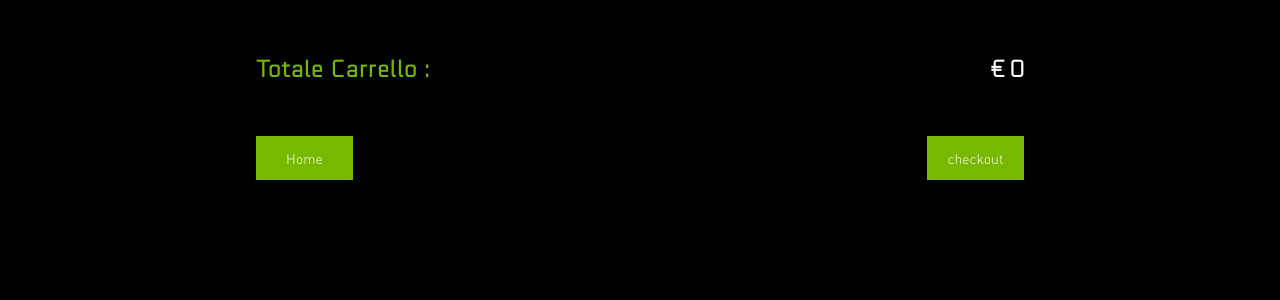
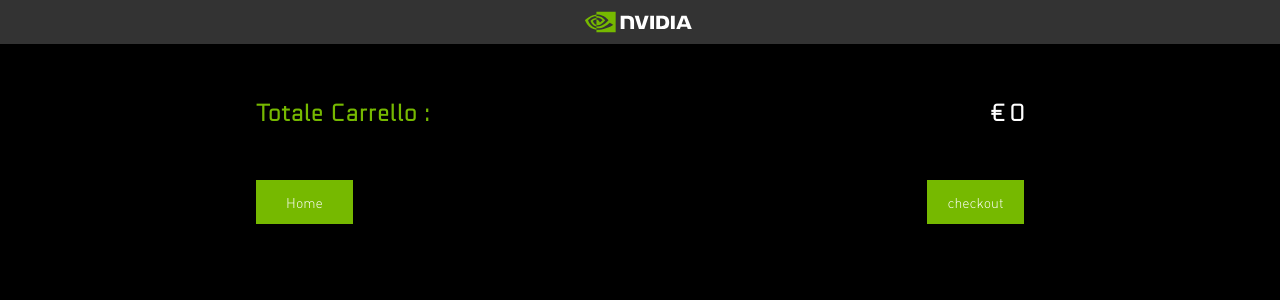
Before and after one commit to Micheleg27/NVIDIA-GeForce-Now-REACT-, a React (Create React App) app: page /carrello in a window 1280 px wide. Shown: the top 300 px of the page. Built offline with nearby package versions, Linux system fonts and the light colour scheme.

Commit message:
fix: fix links footer nero

```diff
--- a/src/Components/BasicComponents/Data.js
+++ b/src/Components/BasicComponents/Data.js
@@ -4,8 +4,8 @@ import quadro from '../../Source/assets_Prodotti/Quadro.png';
 // Footer Nero
 
 export const INFORMAZIONI = [
-	{ id: 'Abbonamento', link: '#' },
-	{ id: 'Giochi', link: '#' },
+	{ id: 'Abbonamento', link: '/abbonamento' },
+	{ id: 'Giochi', link: '/giochi' },
 	{ id: 'Vanataggi principli della release', link: '#' },
 	{ id: "Condizioni d'uso", link: '#' }
 ];
@@ -13,16 +13,16 @@ export const INFORMAZIONI = [
 export const RISORSE = [
 	{ id: 'Forum', link: '#' },
 	{ id: 'Prodotti consigliati', link: '#' },
-	{ id: 'Guida rapida per PC/Mac', link: '#' },
-	{ id: 'Guida rapida per PC Android', link: '#' }
+	{ id: 'Guida rapida per PC/Mac', link: '/requisitidisistema/macos' },
+	{ id: 'Guida rapida per PC Android', link: '/requisitidisistema/pcwindows' }
 ];
 
 export const SUPPORTO = [
-	{ id: 'Stato del Server', link: '#' },
-	{ id: 'Scarica', link: '#' },
-	{ id: 'FAQ', link: '#' },
-	{ id: 'Requisiti di Sistema', link: '#' },
-	{ id: 'Assistenza tecnica', link: '#' }
+	{ id: 'Stato del Server', link: '/serverStatus' },
+	{ id: 'Scarica', link: '/scarica' },
+	{ id: 'FAQ', link: '/faq' },
+	{ id: 'Requisiti di Sistema', link: '/requisitiDiSistema/*' },
+	{ id: 'Assistenza tecnica', link: '/supportoTecnico' }
 ];
 
 // Footer Bianco
--- a/src/Components/CartComponents/Cart.js
+++ b/src/Components/CartComponents/Cart.js
@@ -1,9 +1,10 @@
 import { Button } from '../BasicComponents/Button';
 import React, { useState, useEffect } from 'react';
 import { Link } from 'react-router-dom';
+import CartNav from './CartNav';
 
 const Cart = ({ cart, setCart, handleChange }) => {
-	const [ price, setPrice ] = useState(0);
+	const [price, setPrice] = useState(0);
 
 	const handleRemove = (id) => {
 		const arr = cart.filter((item) => item.id !== id);
@@ -22,6 +23,8 @@ const Cart = ({ cart, setCart, handleChange }) => {
 	});
 
 	return (
+		<React.Fragment>
+			<CartNav />
 			<article className="text-light">
 				{cart.map((item) => (
 					<div className="cart_box" key={item.id}>
@@ -45,12 +48,15 @@ const Cart = ({ cart, setCart, handleChange }) => {
 					<span>€ {price}</span>
 				</div>
 				<div style={{ display: 'flex', justifyContent: 'space-between' }}>
-				<Button buttonSize="BTN--medium">
-					<Link to="/">Home</Link>
-				</Button>
+
+					<Link to="/">
+						<Button buttonSize="BTN--medium">Home</Button>
+					</Link>
+
 					<Button buttonSize="BTN--medium">checkout</Button>
 				</div>
 			</article>
+		</React.Fragment>
 	);
 };
 
--- /dev/null
+++ b/src/Components/CartComponents/CartNav.js
@@ -0,0 +1,29 @@
+function CartNav() {
+    return ( <nav className="sfondo-nav">
+        <div className="d-flex align-items-center justify-content-center">
+            <a href="https://www.nvidia.com" target="_blank" rel="noreferrer">
+                <svg
+                    id="svg-server"
+                    enable-background="new 0 0 974.7 179.7"
+                    version="1.1"
+                    viewBox="0 0 974.7 179.7"
+                    xmlns="http://www.w3.org/2000/svg"
+                    width="110"
+                    height="44"
+                >
+                    <title>Leadership nell'elaborazione basata su intelligenza artificiale con NVIDIA</title>
+                    <path
+                        d="m578.2 34v118h33.3v-118h-33.3zm-262-0.2v118.1h33.6v-91.7l26.2 0.1c8.6 0 14.6 2.1 18.7 6.5 5.3 5.6 7.4 14.7 7.4 31.2v53.9h32.6v-65.2c0-46.6-29.7-52.9-58.7-52.9h-59.8zm315.7 0.2v118h54c28.8 0 38.2-4.8 48.3-15.5 7.2-7.5 11.8-24.1 11.8-42.2 0-16.6-3.9-31.4-10.8-40.6-12.2-16.5-30-19.7-56.6-19.7h-46.7zm33 25.6h14.3c20.8 0 34.2 9.3 34.2 33.5s-13.4 33.6-34.2 33.6h-14.3v-67.1zm-134.7-25.6l-27.8 93.5-26.6-93.5h-36l38 118h48l38.4-118h-34zm231.4 118h33.3v-118h-33.3v118zm93.4-118l-46.5 117.9h32.8l7.4-20.9h55l7 20.8h35.7l-46.9-117.8h-44.5zm21.6 21.5l20.2 55.2h-41l20.8-55.2z"
+                        fill="white"
+                    />
+                    <path
+                        fill="#76B900"
+                        d="m101.3 53.6v-16.2c1.6-0.1 3.2-0.2 4.8-0.2 44.4-1.4 73.5 38.2 73.5 38.2s-31.4 43.6-65.1 43.6c-4.5 0-8.9-0.7-13.1-2.1v-49.2c17.3 2.1 20.8 9.7 31.1 27l23.1-19.4s-16.9-22.1-45.3-22.1c-3-0.1-6 0.1-9 0.4m0-53.6v24.2l4.8-0.3c61.7-2.1 102 50.6 102 50.6s-46.2 56.2-94.3 56.2c-4.2 0-8.3-0.4-12.4-1.1v15c3.4 0.4 6.9 0.7 10.3 0.7 44.8 0 77.2-22.9 108.6-49.9 5.2 4.2 26.5 14.3 30.9 18.7-29.8 25-99.3 45.1-138.7 45.1-3.8 0-7.4-0.2-11-0.6v21.1h170.2v-179.7h-170.4zm0 116.9v12.8c-41.4-7.4-52.9-50.5-52.9-50.5s19.9-22 52.9-25.6v14h-0.1c-17.3-2.1-30.9 14.1-30.9 14.1s7.7 27.3 31 35.2m-73.5-39.5s24.5-36.2 73.6-40v-13.2c-54.4 4.4-101.4 50.4-101.4 50.4s26.6 77 101.3 84v-14c-54.8-6.8-73.5-67.2-73.5-67.2z"
+                    />
+                </svg>
+            </a>
+        </div>
+    </nav> );
+}
+
+export default CartNav;
--- a/src/Components/ThanksForRegister.js
+++ b/src/Components/ThanksForRegister.js
@@ -8,11 +8,25 @@ function ThanksForRegister() {
 		<div className="TFR-background">
 			<div className="container TFR-container">
 				<div className="d-flex justify-content-center">
-					<img
-						className="ad-logo-Nvidia"
-						src="https://login.nvgs.nvidia.com/NVIDIA-Logo.dark.33f4916f178880192ae7.svg"
-						alt="nvidia-logo"
-					/>
+					<svg
+						id="svg-server"
+						enable-background="new 0 0 974.7 179.7"
+						version="1.1"
+						viewBox="0 0 974.7 179.7"
+						xmlns="http://www.w3.org/2000/svg"
+						width="110"
+						height="44"
+					>
+						<title>Leadership nell'elaborazione basata su intelligenza artificiale con NVIDIA</title>
+						<path
+							d="m578.2 34v118h33.3v-118h-33.3zm-262-0.2v118.1h33.6v-91.7l26.2 0.1c8.6 0 14.6 2.1 18.7 6.5 5.3 5.6 7.4 14.7 7.4 31.2v53.9h32.6v-65.2c0-46.6-29.7-52.9-58.7-52.9h-59.8zm315.7 0.2v118h54c28.8 0 38.2-4.8 48.3-15.5 7.2-7.5 11.8-24.1 11.8-42.2 0-16.6-3.9-31.4-10.8-40.6-12.2-16.5-30-19.7-56.6-19.7h-46.7zm33 25.6h14.3c20.8 0 34.2 9.3 34.2 33.5s-13.4 33.6-34.2 33.6h-14.3v-67.1zm-134.7-25.6l-27.8 93.5-26.6-93.5h-36l38 118h48l38.4-118h-34zm231.4 118h33.3v-118h-33.3v118zm93.4-118l-46.5 117.9h32.8l7.4-20.9h55l7 20.8h35.7l-46.9-117.8h-44.5zm21.6 21.5l20.2 55.2h-41l20.8-55.2z"
+							fill="white"
+						/>
+						<path
+							fill="#76B900"
+							d="m101.3 53.6v-16.2c1.6-0.1 3.2-0.2 4.8-0.2 44.4-1.4 73.5 38.2 73.5 38.2s-31.4 43.6-65.1 43.6c-4.5 0-8.9-0.7-13.1-2.1v-49.2c17.3 2.1 20.8 9.7 31.1 27l23.1-19.4s-16.9-22.1-45.3-22.1c-3-0.1-6 0.1-9 0.4m0-53.6v24.2l4.8-0.3c61.7-2.1 102 50.6 102 50.6s-46.2 56.2-94.3 56.2c-4.2 0-8.3-0.4-12.4-1.1v15c3.4 0.4 6.9 0.7 10.3 0.7 44.8 0 77.2-22.9 108.6-49.9 5.2 4.2 26.5 14.3 30.9 18.7-29.8 25-99.3 45.1-138.7 45.1-3.8 0-7.4-0.2-11-0.6v21.1h170.2v-179.7h-170.4zm0 116.9v12.8c-41.4-7.4-52.9-50.5-52.9-50.5s19.9-22 52.9-25.6v14h-0.1c-17.3-2.1-30.9 14.1-30.9 14.1s7.7 27.3 31 35.2m-73.5-39.5s24.5-36.2 73.6-40v-13.2c-54.4 4.4-101.4 50.4-101.4 50.4s26.6 77 101.3 84v-14c-54.8-6.8-73.5-67.2-73.5-67.2z"
+						/>
+					</svg>
 				</div>
 				<h3 className="TFR-title">Grazie per esserti iscritto/a alla nostra Newsletter!</h3>
 				<Button
--- a/src/SASS/_Product.scss
+++ b/src/SASS/_Product.scss
@@ -63,6 +63,9 @@
 }
 
 // CARRELLO
+.sfondo-nav{
+	background-color: #333;
+}
 
 article {
 	width: 60%;
@@ -76,6 +79,7 @@ article {
 		padding-bottom: 5px;
 		.cart_img {
 			display: flex;
+			align-items: center;
 			width: 50%;
 			gap: 50px;
 			img {
--- a/src/index.css
+++ b/src/index.css
@@ -109,8 +109,6 @@
   .rpFortniteSection .rpContentContainer {
     background-color: white;
     width: 100%;
-    height: -webkit-fit-content;
-    height: -moz-fit-content;
     height: fit-content;
     display: flex;
     flex-direction: column;
@@ -381,12 +379,6 @@
   outline: none;
   color: white;
 }
-.ad-container-one .ad-container .ad-wf-content .ad-storage ::-moz-placeholder {
-  color: white;
-}
-.ad-container-one .ad-container .ad-wf-content .ad-storage :-ms-input-placeholder {
-  color: white;
-}
 .ad-container-one .ad-container .ad-wf-content .ad-storage ::placeholder {
   color: white;
 }
@@ -1798,24 +1790,13 @@
   width: 100%;
 }
 .mgSliderContainer .mgAnimation1 {
-  -webkit-animation: scroll 80s linear infinite;
   animation: scroll 80s linear infinite;
 }
 .mgSliderContainer .mgAnimation2 {
-  -webkit-animation: scroll 70s linear infinite;
   animation: scroll 70s linear infinite;
 }
 .mgSliderContainer .mgAnimation3 {
-  -webkit-animation: scroll 60s linear infinite;
   animation: scroll 60s linear infinite;
-}
-@-webkit-keyframes scroll {
-  0% {
-    transform: translateX(0);
-  }
-  100% {
-    transform: translateX(-5120px);
-  }
 }
 @keyframes scroll {
   0% {
@@ -3009,7 +2990,6 @@ footer p a {
   .img-sect-giochi-query1 {
     display: block;
     height: 215px;
-    -o-object-fit: cover;
     object-fit: cover;
   }
   .container-sect-nuovigiochi {
@@ -3050,7 +3030,6 @@ img {
   vertical-align: middle;
   -moz-user-select: none;
   -webkit-user-select: none;
-  -ms-user-select: none;
   user-select: none;
   pointer-events: none;
 }
@@ -3076,7 +3055,6 @@ img {
 
 .comparison-item.top img {
   height: 100%;
-  -o-object-fit: cover;
   object-fit: cover;
 }
 
@@ -3641,7 +3619,6 @@ img {
 .dimensioni-carousel img {
   width: 100%;
   height: 100%;
-  -o-object-fit: cover !important;
   object-fit: cover !important;
 }
 
@@ -3690,6 +3667,10 @@ img {
     margin-bottom: 10px;
   }
 }
+.sfondo-nav {
+  background-color: #333;
+}
+
 article {
   width: 60%;
   margin: auto;
@@ -3704,6 +3685,7 @@ article .cart_box {
 }
 article .cart_box .cart_img {
   display: flex;
+  align-items: center;
   width: 50%;
   gap: 50px;
 }
@@ -3799,4 +3781,6 @@ body ::-webkit-scrollbar-thumb:active {
 a {
   text-decoration: none !important;
   color: white !important;
-}/*# sourceMappingURL=index.css.map */
+}
+
+/*# sourceMappingURL=index.css.map */
```
Also changed, not shown: 1 other file (tests, documents, lock files or other folders). Lines whose indentation alone changed are shown as unchanged.
